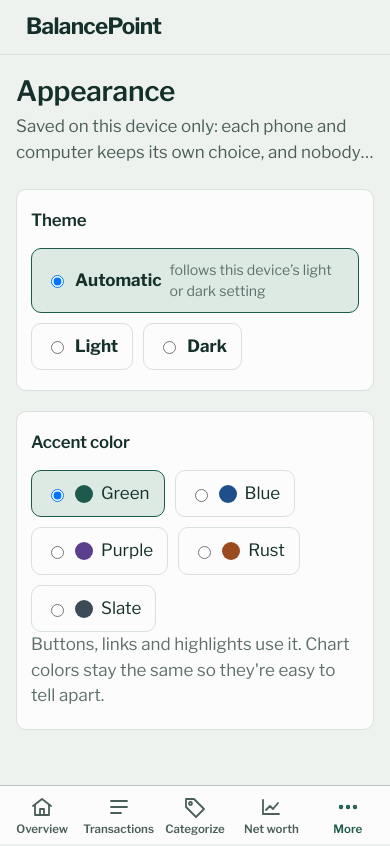
After one commit to AeroPoint/AP-BalancePoint, a Flask app: page /appearance in a window 390 px wide. The commit adds this page. Run offline with Flask 3, Linux system fonts and the light colour scheme; data that the repository does not hold is empty.

Commit message:
Appearance: light, dark or automatic and an accent color, per device
Saved in each browser's localStorage and applied in <head> before the page draws, so every phone and
computer keeps its own choice and the server stores nothing. The default (automatic, green) is unchanged.

Co-Authored-By: Claude Opus 5.5 <noreply@anthropic.com>

```diff
--- a/budget/static/style.css
+++ b/budget/static/style.css
@@ -765,3 +811,15 @@ details.panel.tucked[open] > summary { margin-bottom: 12px; }
 @media (max-width: 520px) { .split-dialog .split-line { grid-template-columns: minmax(0, 1fr) 6rem auto; } .split-dialog .split-final { grid-column: 1 / -1; } }
 .split-tag { display: inline-block; margin: 2px 6px 0 0; }
 .panel-head.pad { padding: 12px 16px 0; margin-bottom: 8px; }
+
+/* appearance */
+.appearance-choices { display: flex; flex-wrap: wrap; gap: 10px; }
+.appearance-choice { display: inline-flex; align-items: center; gap: 8px; padding: 10px 14px; border: 1px solid var(--rule);
+  border-radius: 10px; background: var(--panel); cursor: pointer; }
+.appearance-choice:has(input:checked) { border-color: var(--accent); background: var(--accent-wash); }
+.appearance-swatch { width: 18px; height: 18px; border-radius: 50%; display: inline-block; }
+.appearance-swatch[data-swatch="green"] { background: #1d5a4c; }
+.appearance-swatch[data-swatch="blue"] { background: #1f4f8a; }
+.appearance-swatch[data-swatch="purple"] { background: #5a3f8f; }
+.appearance-swatch[data-swatch="rust"] { background: #9a4a1f; }
+.appearance-swatch[data-swatch="slate"] { background: #3d4a57; }
--- /dev/null
+++ b/budget/templates/appearance.html
@@ -0,0 +1,53 @@
+{% extends "base.html" %}
+{% block title %}Appearance{% endblock %}
+{% block content %}
+<header class="page-head">
+  <div>
+    <h1>Appearance</h1>
+    <p class="sub">Saved on this device only: each phone and computer keeps its own choice, and nobody else's changes.</p>
+  </div>
+</header>
+
+<section class="panel">
+  <div class="panel-head"><h2>Theme</h2></div>
+  <div class="appearance-choices" role="radiogroup" aria-label="Theme">
+    {% for value, label, hint in [('auto', 'Automatic', 'follows this device’s light or dark setting'), ('light', 'Light', ''), ('dark', 'Dark', '')] %}
+    <label class="appearance-choice"><input type="radio" name="theme" value="{{ value }}"> <b>{{ label }}</b>{% if hint %} <small class="muted">{{ hint }}</small>{% endif %}</label>
+    {% endfor %}
+  </div>
+</section>
+
+<section class="panel">
+  <div class="panel-head"><h2>Accent color</h2></div>
+  <div class="appearance-choices" role="radiogroup" aria-label="Accent color">
+    {% for value, label in [('', 'Green'), ('blue', 'Blue'), ('purple', 'Purple'), ('rust', 'Rust'), ('slate', 'Slate')] %}
+    <label class="appearance-choice"><input type="radio" name="accent" value="{{ value }}">
+      <span class="appearance-swatch" data-swatch="{{ value or 'green' }}"></span> {{ label }}</label>
+    {% endfor %}
+  </div>
+  <p class="muted">Buttons, links and highlights use it. Chart colors stay the same so they're easy to tell apart.</p>
+</section>
+{% endblock %}
+
+{% block scripts %}
+<script>
+  (function () {
+    const d = document.documentElement;
+    const get = (k) => { try { return localStorage.getItem(k); } catch (e) { return null; } };
+    const set = (k, v) => { try { v ? localStorage.setItem(k, v) : localStorage.removeItem(k); } catch (e) {} };
+    const theme = get("bp.theme") || "auto", accent = get("bp.accent") || "";
+    document.querySelector(`input[name=theme][value="${theme}"]`).checked = true;
+    (document.querySelector(`input[name=accent][value="${accent}"]`) || document.querySelector("input[name=accent][value='']")).checked = true;
+    document.querySelectorAll("input[name=theme]").forEach((r) => r.addEventListener("change", () => {
+      set("bp.theme", r.value === "auto" ? "" : r.value);
+      if (r.value === "auto") delete d.dataset.theme; else d.dataset.theme = r.value;
+      document.querySelectorAll('meta[name="theme-color"]').forEach((m, i) => m.setAttribute("content",
+        r.value === "auto" ? (i === 0 ? "#eef2ef" : "#121b19") : r.value === "dark" ? "#121b19" : "#eef2ef"));
+    }));
+    document.querySelectorAll("input[name=accent]").forEach((r) => r.addEventListener("change", () => {
+      set("bp.accent", r.value);
+      if (r.value) d.dataset.accent = r.value; else delete d.dataset.accent;
+    }));
+  })();
+</script>
+{% endblock %}
--- a/budget/templates/base.html
+++ b/budget/templates/base.html
@@ -5,6 +5,21 @@
   <meta name="viewport" content="width=device-width, initial-scale=1, viewport-fit=cover">
   <meta name="theme-color" content="#eef2ef" media="(prefers-color-scheme: light)">
   <meta name="theme-color" content="#121b19" media="(prefers-color-scheme: dark)">
+  <script>
+    // Appearance (theme and accent) is remembered per device, so each phone or computer keeps its own.
+    (function () {
+      try {
+        var d = document.documentElement, t = localStorage.getItem("bp.theme"), a = localStorage.getItem("bp.accent");
+        if (t === "light" || t === "dark") {
+          d.dataset.theme = t;
+          document.querySelectorAll('meta[name="theme-color"]').forEach(function (m) {
+            m.setAttribute("content", t === "dark" ? "#121b19" : "#eef2ef");
+          });
+        }
+        if (a) d.dataset.accent = a;
+      } catch (e) {}
+    })();
+  </script>
   <meta name="apple-mobile-web-app-status-bar-style" content="default">
   <meta name="apple-mobile-web-app-capable" content="yes">
   <meta name="mobile-web-app-capable" content="yes">
@@ -38,6 +53,7 @@
         ('main.upload', 'Upload data'),
         ('main.rules_page', 'Merchant dictionary'),
         ('main.categories_page', 'Categories'),
+        ('main.appearance', 'Appearance'),
       ] if item %}{% set ep, text = item %}
       <a href="{{ url_for(ep) }}" class="{{ 'on' if endpoint == ep }}" {% if endpoint == ep %}aria-current="page"{% endif %}>
         {{ text }}{% if ep == 'main.categorize' and uncategorized_count %}<span class="count" title="Uncategorized transactions">{{ uncategorized_count }}</span>{% endif %}
@@ -71,7 +87,7 @@
         {% for ep, text in [('main.plan', 'Plan'), ('main.trends', 'Year trends'), ('main.business_page', 'Business'), ('main.recurring_page', 'Recurring'), ('main.tax_page', 'Tax time'),
                             ('main.net_worth', 'Net worth'), ('main.accounts_page', 'Accounts'), ('main.bank_sync', 'Bank sync'),
                             ('main.upload', 'Upload data'),
-                            ('main.rules_page', 'Merchant dictionary'), ('main.categories_page', 'Categories')]
+                            ('main.rules_page', 'Merchant dictionary'), ('main.categories_page', 'Categories'), ('main.appearance', 'Appearance')]
                             if ep not in tab_eps and (features.business or ep != 'main.business_page') %}
         <a href="{{ url_for(ep) }}" class="{{ 'on' if endpoint == ep }}">{{ text }}</a>
         {% endfor %}{% if config.LOGIN_REQUIRED %}<a href="{{ url_for('auth.logout') }}">Log out</a>{% endif %}
--- a/budget/views.py
+++ b/budget/views.py
@@ -722,6 +722,12 @@ def delete_rule(rid):
 
 
 # ---------------------------------------------------------------- categories
+
+@bp.route("/appearance")
+def appearance():
+    """Theme and accent color: saved in this browser only (each device keeps its own), nothing on the server."""
+    return render_template("appearance.html")
+
 
 @bp.route("/categories")
 def categories_page():
```
Also changed, not shown: other parts of budget/static/style.css (+49 -3 lines), tests/test_pages.py (+14 -1 lines), CHANGELOG.md, README.md.
